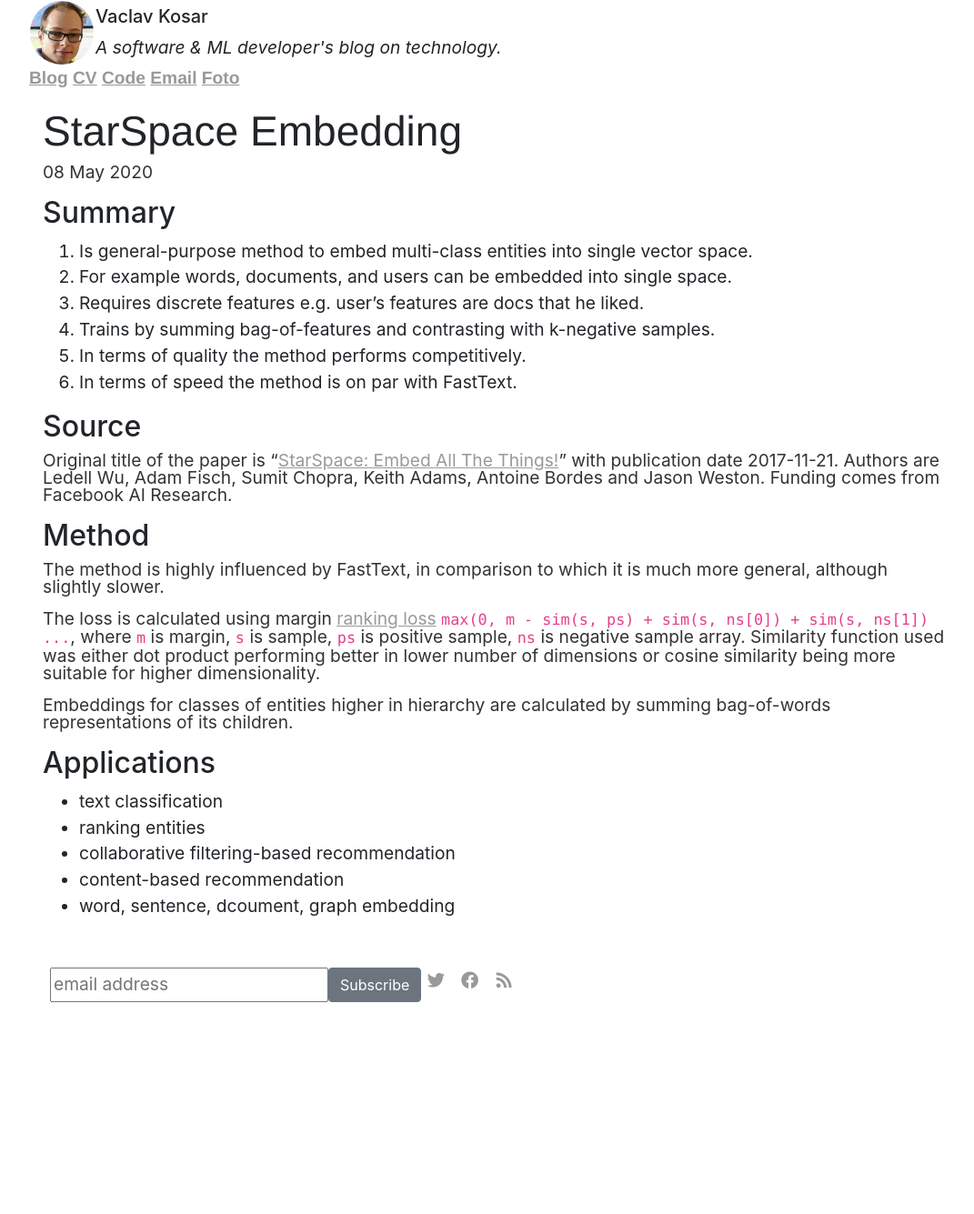
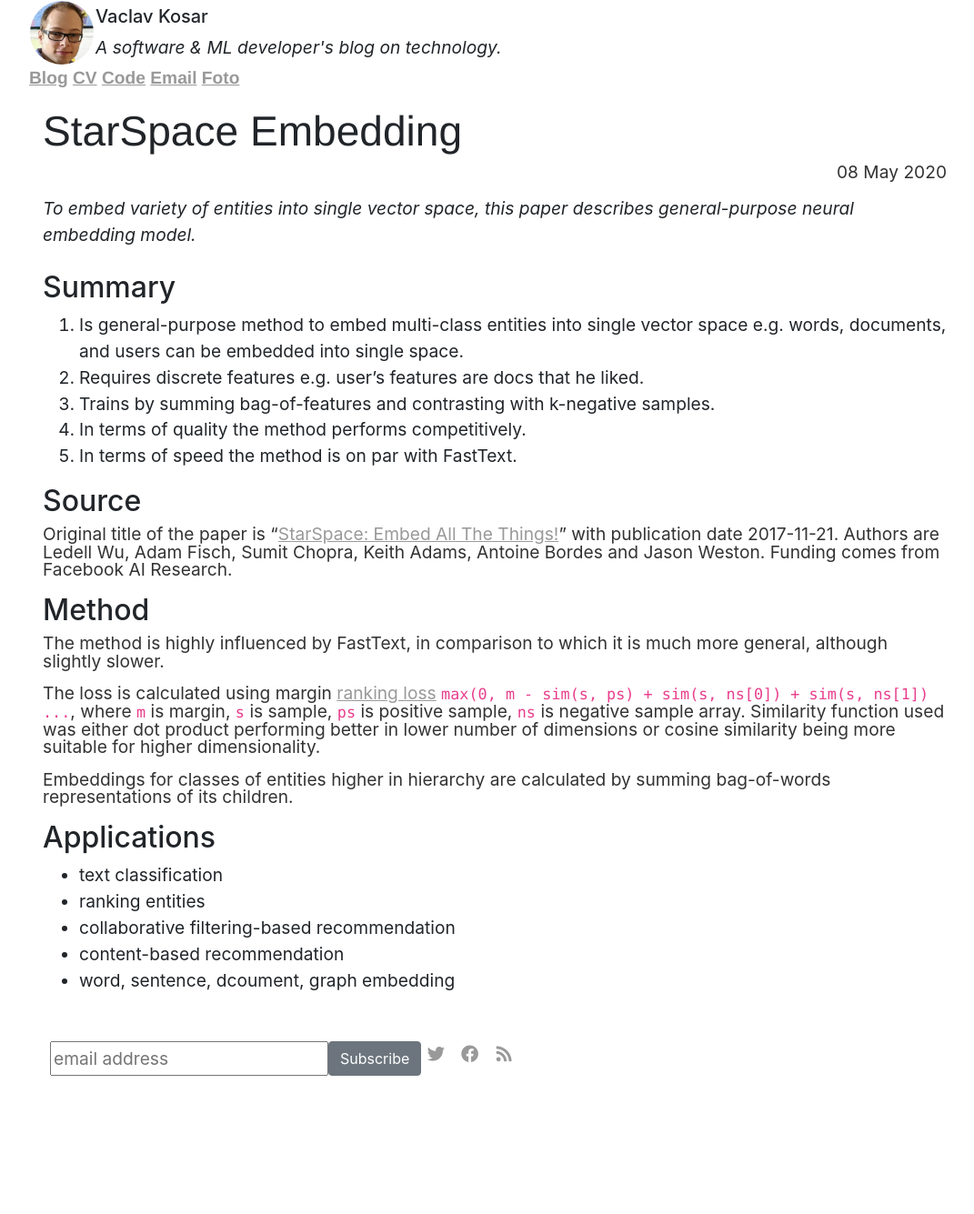
Before and after one commit to vackosar/vackosar.github.io, a Jekyll site: the page built from _posts/2020-05-08-starspace-embedding.md, in a window 1280 px wide. Shown: the whole page at 91% size, without its empty margins (96-1167 px from the left). Built offline with Jekyll 4.4.1, drawn with Linux system fonts in a browser that asks for light colours; nearby versions of some CDN libraries; library files that are not in the unit come from our copies; comment, search, counter and statistics services are not loaded; before the commit the page ends 1254 px from its top, so only the background shows below that.

Commit message:
starspace embedding

```diff
--- a/_layouts/post.html
+++ b/_layouts/post.html
@@ -1,8 +1,15 @@
 ---
 layout: default
 ---
-<h1>{{ page.title }}</h1>
-<p class="meta">{{ page.date | date_to_string }}</p>
+<header class="mb-4">
+    <h1>
+        {{ page.title }}
+    </h1>
+    <p class="meta" style="text-align: right">{{ page.date | date_to_string }}</p>
+    {% if page.description %}
+    <blockquote style="font-style: italic">{{ page.description }}</blockquote>
+    {% endif %}
+</header>
 
 <div class="post">
     {{ content }}
--- a/_posts/2020-05-08-starspace-embedding.md
+++ b/_posts/2020-05-08-starspace-embedding.md
@@ -8,8 +8,7 @@ image: https://github.com/facebookresearch/StarSpace/blob/master/examples/starsp
 ---
 
 ## Summary
-1. Is general-purpose method to embed multi-class entities into single vector space.
-1. For example words, documents, and users can be embedded into single space.
+1. Is general-purpose method to embed multi-class entities into single vector space e.g. words, documents, and users can be embedded into single space.
 1. Requires discrete features e.g. user's features are docs that he liked.
 1. Trains by summing bag-of-features and contrasting with k-negative samples.
 1. In terms of quality the method performs competitively.
```
